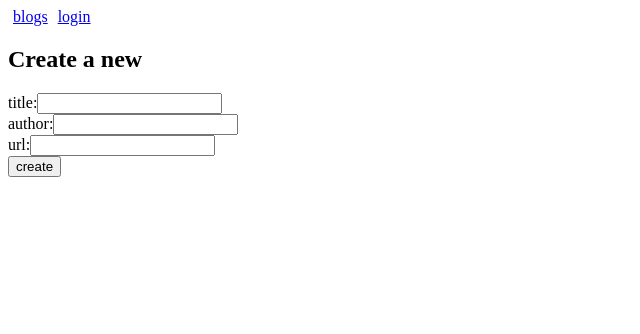
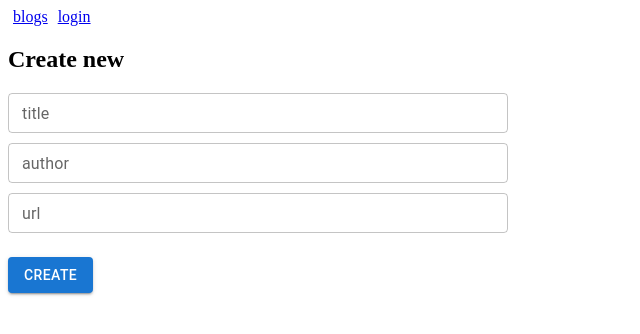
Before and after one commit to alexnavarro/fullstackopen, a React (Vite) app in the folder part5/bloglist-frontend/: page /create in a window 1280 px wide. Shown: the top 334 px of the page, without its empty margins (0-640 px from the left). Built offline with nearby package versions, Linux system fonts and the light colour scheme; no server answers.

Commit message:
styling components

```diff
--- a/part5/bloglist-frontend/src/components/BlogForm.jsx
+++ b/part5/bloglist-frontend/src/components/BlogForm.jsx
@@ -1,4 +1,5 @@
 import { useState } from 'react'
+import { TextField, Button } from '@mui/material'
 
 const BlogForm = ({ createBlog }) => {
   const [newTitle, setTitle] = useState('')
@@ -20,39 +21,44 @@ const BlogForm = ({ createBlog }) => {
 
   return (
     <div>
-      <h2>Create a new</h2>
+      <h2>Create new</h2>
       <form onSubmit={addBlog}>
-        <div>
-          <label>
-          title:
-            <input
-              type="text"
-              value={newTitle}
-              onChange={({ target }) => setTitle(target.value)}
-            />
-          </label>
+        <div style={{ marginBottom: 10 }}>
+          <TextField
+            size="small"
+            id="outlined-basic"
+            label="title"
+            variant="outlined"
+            value={newTitle}
+            sx={{ width: 500 }}
+            onChange={({ target }) => setTitle(target.value)}
+          />
+        </div>
+        <div style={{ marginBottom: 10 }}>
+          <TextField
+            size="small"
+            id="outlined-basic"
+            label="author"
+            variant="outlined"
+            value={newAuthor}
+            sx={{ width: 500 }}
+            onChange={({ target }) => setAuthor(target.value)}
+          />
+        </div>
+        <div style={{ marginBottom: 14 }}>
+          <TextField
+            size="small"
+            id="outlined-basic"
+            label="url"
+            variant="outlined"
+            value={newUrl}
+            sx={{ width: 500 }}
+            onChange={({ target }) => setUrl(target.value)}
+          />
         </div>
         <div>
-          <label>
-          author:
-            <input
-              type="text"
-              value={newAuthor}
-              onChange={({ target }) => setAuthor(target.value)}
-            />
-          </label>
+          <Button type="submit"variant="contained" style={{ marginTop: 10 }}>create</Button>
         </div>
-        <div>
-          <label>
-          url:
-            <input
-              type="text"
-              value={newUrl}
-              onChange={({ target }) => setUrl(target.value)}
-            />
-          </label>
-        </div>
-        <button type="submit">create</button>
       </form>
     </div>
 
--- a/part5/bloglist-frontend/src/components/BlogList.jsx
+++ b/part5/bloglist-frontend/src/components/BlogList.jsx
@@ -8,7 +8,7 @@ const BlogList = ({ blogs }) => {
       <ul>
         {blogs.map(blog =>
           <li key={blog.id}>
-            <Link to={`/blogs/${blog.id}`}>{blog.title} {blog.author}</Link>
+            <Link to={`/blogs/${blog.id}`}>{blog.title} by {blog.author}</Link>
           </li>
         )}
       </ul>
--- a/part5/bloglist-frontend/src/components/LoginForm.jsx
+++ b/part5/bloglist-frontend/src/components/LoginForm.jsx
@@ -1,3 +1,5 @@
+import { TextField, Button } from '@mui/material'
+
 const LoginForm = ({
   handleSubmit,
   handleUsernameChange,
@@ -7,8 +9,29 @@ const LoginForm = ({
 }) => {
   return (
     <div>
+      <h2>Log in to application</h2>
       <form onSubmit={handleSubmit}>
         <div>
+          <TextField
+            id="standard-basic"
+            label="username"
+            variant="standard"
+            value={username}
+            onChange={handleUsernameChange}
+          />
+        </div>
+        <div>
+          <TextField
+            id="standard-password-input"
+            label="password"
+            type="password"
+            autoComplete="current-password"
+            variant="standard"
+            value={password}
+            onChange={handlePasswordChange}
+          />
+        </div>
+        {/* <div>
           <label>
           username
             <input
@@ -16,18 +39,20 @@ const LoginForm = ({
               onChange={handleUsernameChange}
             />
           </label>
-        </div>
-        <div>
+        </div> */}
+        {/* <div>
           <label>
-          password
+            password
             <input
               type="password"
               value={password}
               onChange={handlePasswordChange}
             />
           </label>
+        </div> */}
+        <div>
+          <Button type="submit" variant="contained" style={{ marginTop: 10 }}>login</Button>
         </div>
-        <button type="submit">login</button>
       </form>
     </div>
   )
```
